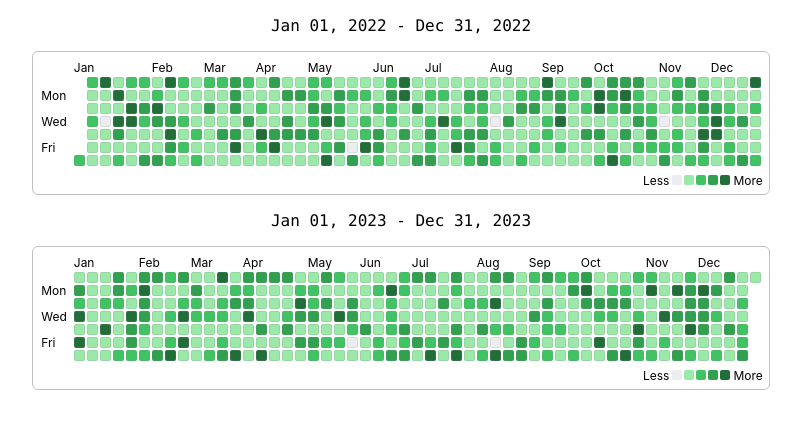
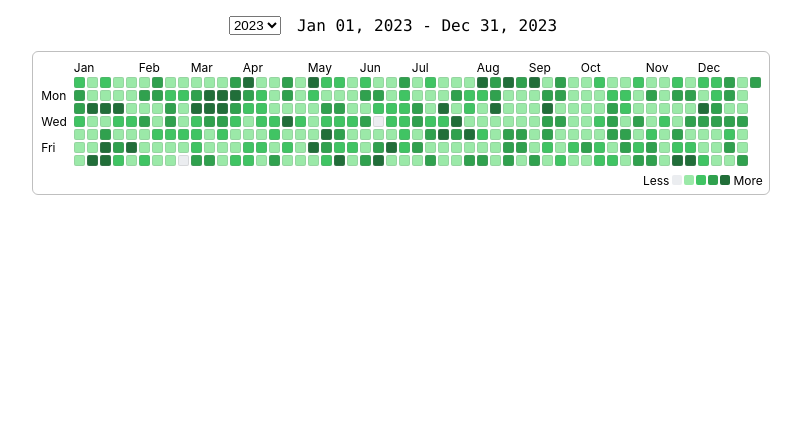
Before and after one commit to liyiji00/vue-calendar-graph, a Vue app: page / in a window 1280 px wide. Shown: the top 428 px of the page, without its empty margins (239-1040 px from the left). Built offline with nearby package versions, Linux system fonts and the light colour scheme.

Commit message:
feat: porps records

```diff
--- a/src/App.vue
+++ b/src/App.vue
@@ -1,21 +1,50 @@
 <script setup lang="ts">
-import { onMounted } from 'vue'
+import { computed, onMounted, ref } from 'vue'
 import dayjs from 'dayjs'
 
 import CG from './components/CalendarGraph'
+import { dF } from './tools'
 
 
 onMounted(() => {
   window['dayjs'] = dayjs
 })
 
+
+function getRandomRecords(year: number) {
+  const map: number[] = []
+
+  const days = dayjs().year(year).endOf('y').dayOfYear()
+  for (let i = 0; i < days; i++) map.push(Math.random() * 100 >> 0)
+
+  return map
+}
+
+const year     = ref<number>(2023)
+const FirstDay = computed(() => dayjs().year(year.value).startOf('y'))
+const LastDay  = computed(() => dayjs().year(year.value).endOf('y'))
 </script>
 
 <template>
-  <!-- <CG :year="(2020)" /> -->
-  <!-- <CG :year="(2021)" /> -->
-  <CG :year="(2022)"
-    :render-tootip="(days: number, count: number) => `days: ${days}, count: ${count}`"
+  <div class="header">
+    <select v-model="year">
+      <option :value="2020">2020</option>
+      <option :value="2021">2021</option>
+      <option :value="2022">2022</option>
+      <option :value="2023" selected>2023</option>
+    </select>
+    <pre>{{ dF(FirstDay) }} - {{ dF(LastDay) }}</pre>
+  </div>
+  <CG
+    :year="(year)"
+    :records="getRandomRecords(2023)"
   />
-  <CG :year="(2023)" />
 </template>
+
+<style lang="scss">
+.header {
+  display        : flex;
+  justify-content: center;
+  align-items    : center;
+}
+</style>
--- a/src/components/CalendarGraph/index.vue
+++ b/src/components/CalendarGraph/index.vue
@@ -10,7 +10,7 @@ import defalutValue from './default.json'
 dayjs.extend(dayOfYear)
 
 
-type TypeRactData = {
+type TypeRecord = {
   days : number
   count: number
 }
@@ -20,12 +20,10 @@ const porps = defineProps<{
   year   : number
   colors?: {'0': string, '1': string, '2': string, '3': string, '4': string}
   /** Sort by days, need consecutive */
-  counts?: number[]
+  records?: number[]
   renderTootip?: (days: number, count: number) => string
 }>()
 
-const FirstDay = computed(() => dayjs().year(porps.year).startOf('y'))
-const LastDay  = computed(() => dayjs().year(porps.year).endOf('y'))
 
 
 function showWeek(week: string) {
@@ -55,25 +53,25 @@ function getMouthColspan(month: number) {
   )
 }
 
-const dataMap = reactive<{year: number, map : TypeRactData[]}>({
-  map : getNewMap(porps.year),
+const dataMap = reactive<{year: number, map : TypeRecord[]}>({
+  map : getMap(porps.year),
   year: porps.year
 })
 watch([porps], () => {
   if (porps.year !== dataMap.year) {
     while(dataMap.map.length) dataMap.map.pop()
 
-    dataMap.map.push(...getNewMap(porps.year))
+    dataMap.map.push(...getMap(porps.year))
     dataMap.year = porps.year
   }
 })
 const sortByWeek = computed(() => {
-  const data = new Array(7).fill(null).map(_ => ([] as TypeRactData[]))
+  const data = new Array(7).fill(null).map(_ => ([] as TypeRecord[]))
   dataMap.map.forEach((i, idx) => {data[idx % 7].push(i)})
   return data
 })
 
-function getNewMap(year: number) {
+function getMap(year: number) {
   const map           = [] as {count: number, days: number}[]
   const monthFirstDay = getMouthFirstDay(year, 0)
 
@@ -82,27 +80,25 @@ function getNewMap(year: number) {
   ))
 
   const days = dayjs().year(year).endOf('y').dayOfYear()
-  // 🚩 count 需从 props.counts 拿或设为 0
-  // 暂时设置为随机
-  for (let i = 0; i < days; i++) map.push({days: i+1, count: Math.random() * 100 >> 0})
+  for (let i = 0; i < days; i++) map.push({
+    days : i+1,
+    count: porps.records?.[i] || 0
+  })
 
   return map
 }
 
-function getTootipText(box: {days: number, count: number}) {
-  const {days, count} = box
-
+function getTootipText(record: {days: number, count: number}) {
   return (
     porps.renderTootip
-    ? porps.renderTootip(days, count)
-    : `${count || 'No'} contributions on ${dF(getDateByDays(porps.year, box.days))}`
+    ? porps.renderTootip(record.days, record.count)
+    : `${record.count || 'No'} contributions on ${dF(getDateByDays(porps.year, record.days))}`
   )
 }
 </script>
 
 <template>
   <!-- <pre>{{ JSON.stringify(porps, null, 2) }}</pre> -->
-  <pre>{{ dF(FirstDay) }} - {{ dF(LastDay) }}</pre>
   <!-- <pre>{{ dataMap.map.length }}</pre> -->
   <!-- <ul>
     <li v-for="month of 12" :colspan="4">
@@ -129,12 +125,12 @@ function getTootipText(box: {days: number, count: number}) {
           <td class="week">
             {{ showWeek(dayjs().day(week-1).format('ddd')) }}
           </td>
-          <template v-for="box of sortByWeek[week-1]">
-            <td v-if="box.days > 0"
-              class="box"
-              :title="getTootipText(box)"
-              :style="{backgroundColor: getFillColor(box.count)}"
-              @click="e => {log(dF(getDateByDays(porps.year, box.days)))}"
+          <template v-for="record of sortByWeek[week-1]">
+            <td v-if="record.days > 0"
+              class="record"
+              :title="getTootipText(record)"
+              :style="{backgroundColor: getFillColor(record.count)}"
+              @click="e => {log(dF(getDateByDays(porps.year, record.days)))}"
             />
             <td v-else class="last-year" />
           </template>
@@ -197,7 +193,7 @@ function getTootipText(box: {days: number, count: number}) {
             padding-right: 5px;
           }
 
-          &.box {
+          &.record {
             width    : 11px;
             max-width: 11px;
             border   : 1px solid rgba(128, 128, 128, 0.2);
```
